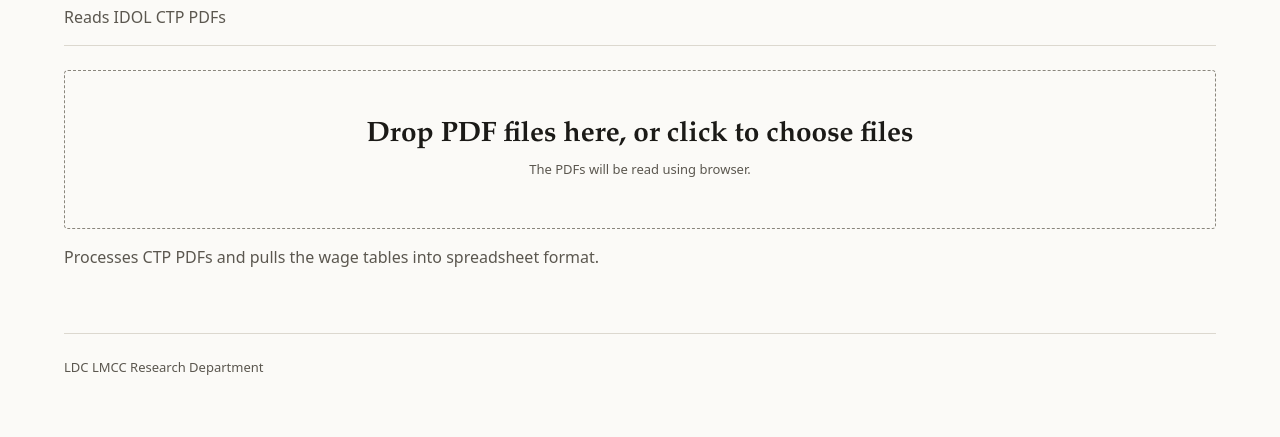
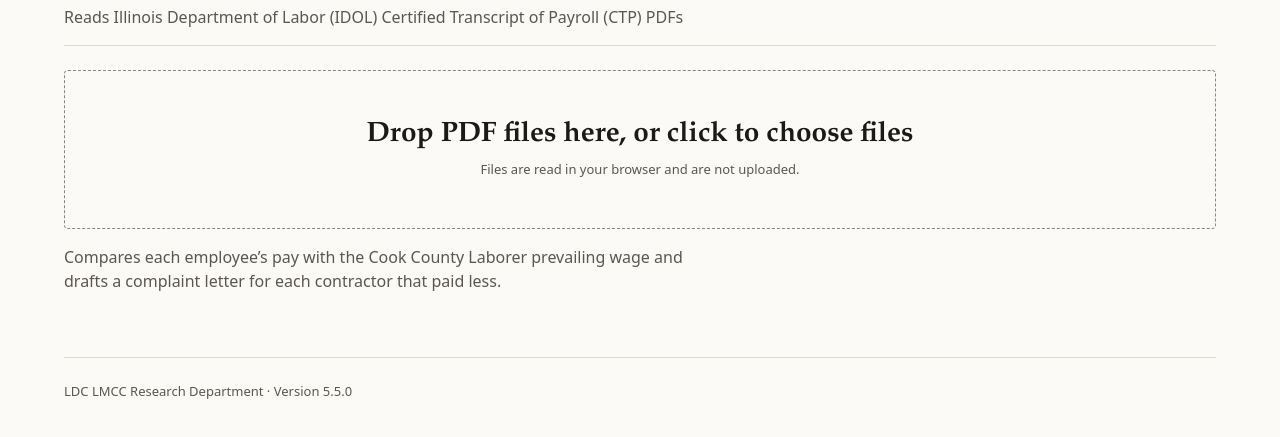
Before and after one commit to mrldclmcc/idol_ctp, a plain HTML site: page index.html in a window 1280 px wide. Shown: the part 61-498 px from the top of the page. Drawn offline with Linux system fonts and the light colour scheme.

Commit message:
Enhance text descriptions and footer version info
Updated descriptions for clarity and added version information.

```diff
--- a/index.html
+++ b/index.html
@@ -318,7 +318,7 @@ tbody tr:hover td { background: var(--hover); }
 <body>
 <header class="app-header">
   <h1>IDOL Certified Payroll Extractor</h1>
-  <p class="deck">Reads IDOL CTP PDFs</p>
+  <p class="deck">Reads Illinois Department of Labor (IDOL) Certified Transcript of Payroll (CTP) PDFs</p>
 </header>
 
 <main id="main">
@@ -326,10 +326,10 @@ tbody tr:hover td { background: var(--hover); }
   <section id="upload-section" aria-label="Upload">
     <label class="drop-zone" id="drop-zone">
       <span class="title">Drop PDF files here, or click to choose files</span>
-      <span class="muted small drop-note">The PDFs will be read using browser.</span>
+      <span class="muted small drop-note">Files are read in your browser and are not uploaded.</span>
       <input type="file" id="file-input" multiple accept=".pdf,application/pdf">
     </label>
-    <p class="lead">Processes CTP PDFs and pulls the wage tables into spreadsheet format.</p>
+    <p class="lead">Compares each employee&rsquo;s pay with the Cook County Laborer prevailing wage and drafts a complaint letter for each contractor that paid less.</p>
     <p id="upload-msg" class="notice danger" role="alert" hidden style="margin-top: var(--s2);"></p>
   </section>
 
@@ -417,7 +417,7 @@ tbody tr:hover td { background: var(--hover); }
   </section>
 </main>
 
-<footer>LDC LMCC Research Department</span></footer>
+<footer>LDC LMCC Research Department &middot; Version <span id="app-version"></span></footer>
 <script>
 /**
  * IDOL Certified Payroll PDF Parser (JavaScript port)
```
